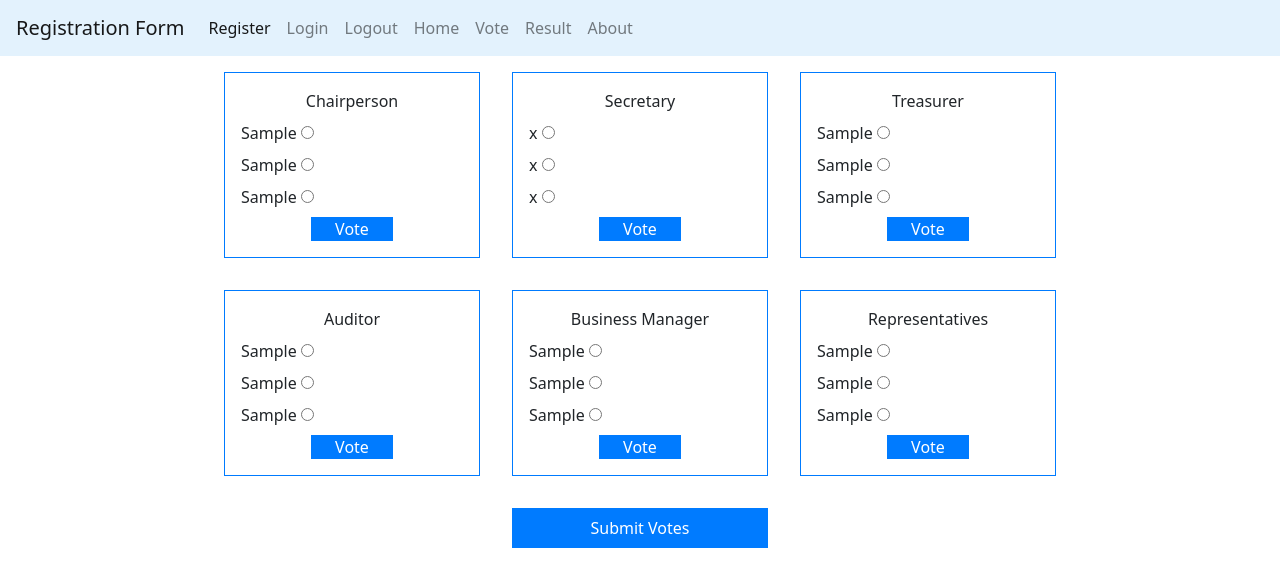
After one commit to Fynmn/voting-system, a Flask app: template templates/vote.html in a window 1280 px wide. The commit adds this page. Shown: the top 587 px of the page. Run offline with Flask 2, Linux system fonts and the light colour scheme; the template is opened without the code that fills it: most values are stand-ins (such as "Sample title", 1, 10 or a date in 2020); some libraries are stand-ins or nearby versions.

Commit message:
Add voting page

```diff
--- a/app.py
+++ b/app.py
@@ -159,6 +159,49 @@ def admin_logout():
         return render_template('admin_login.html')
 
 
+@app.route("/vote", methods=["POST", "GET"])
+def vote():
+    if "email" in session:
+        candidates_records = db.candidates
+
+        #query all positions
+        chairperson = candidates_records.distinct("chairperson") #query all documents with chairperson key
+        secretary = candidates_records.distinct("secretary")
+        treasurer = candidates_records.distinct("treasurer")
+        auditor = candidates_records.distinct("auditor")
+        business_manager = candidates_records.distinct("business_manager")
+        representative = candidates_records.distinct("representative")
+
+
+        if request.method=="POST":
+            if "chairperson_submit_btn" in request.form:
+                chairperson_vote = request.form.get("chairperson")
+                print(chairperson_vote)
+            if "secretary_submit_btn" in request.form:
+                secretary_vote = request.form.get("secretary")
+                print(secretary_vote)
+            if "treasurer_submit_btn" in request.form:
+                treasurer_vote = request.form.get("treasurer")
+                print(treasurer_vote)
+            if "auditor_submit_btn" in request.form:
+                auditor_vote = request.form.get("auditor")
+                print(auditor_vote)
+            if "business_manager_submit_btn" in request.form:
+                business_manager_vote = request.form.get("business_manager")
+                print(business_manager_vote)
+            if "representative_submit_btn" in request.form:
+                representative_vote = request.form.get("representative")
+                print(representative_vote)
+
+        return render_template('vote.html', chairperson1=chairperson[0], chairperson2=chairperson[1], chairperson3=chairperson[2],
+        secretary1=secretary[0], secretary2=secretary[1], secretary3=secretary[2],
+        treasurer1=treasurer[0], treasurer2=treasurer[1], treasurer3=treasurer[2],
+        auditor1=auditor[0], auditor2=auditor[1], auditor3=auditor[2],
+        business_manager1=business_manager[0], business_manager2=business_manager[1], business_manager3=business_manager[2],
+        representative1=representative[0], representative2=representative[1], representative3=representative[2])
+    else:
+        return redirect(url_for("login"))
+
 #end of code to run it
 if __name__ == "__main__":
   app.run(debug=True)
--- a/templates/base.html
+++ b/templates/base.html
@@ -4,7 +4,7 @@
 <head>
   <meta charset="utf-8">
 
-  <title>{% block title %}{%endblock %}</title>
+  <title>{% block title %}{% endblock %}</title>
 
   <link rel="stylesheet" href="/static/main.css">
   <link rel="stylesheet" href="https://stackpath.bootstrapcdn.com/bootstrap/4.5.0/css/bootstrap.min.css" integrity="sha384-9aIt2nRpC12Uk9gS9baDl411NQApFmC26EwAOH8WgZl5MYYxFfc+NcPb1dKGj7Sk" crossorigin="anonymous">
@@ -43,7 +43,7 @@
       <li class="nav-item"><a href="/login" class="nav-link">Login</a></li>
       <li class="nav-item"><a href="/logout" class="nav-link">Logout</a></li>
       <li class="nav-item"><a href="/logged_in" class="nav-link">Home</a></li>
-      <li class="nav-item"><a href="#" class="nav-link">Vote</a></li>
+      <li class="nav-item"><a href="/vote" class="nav-link">Vote</a></li>
       <li class="nav-item"><a href="#" class="nav-link">Result</a></li>
       <li class="nav-item"><a href="#" class="nav-link">About</a></li>
     </ul>
--- /dev/null
+++ b/templates/vote.html
@@ -0,0 +1,100 @@
+{% extends "base.html" %}
+{% block title %}Vote Now!{% endblock %}
+
+{% block content %}
+
+
+<div class="grid justify-center">
+    <div class="d-inline-flex">
+        <div class="border border-primary w-64 m-3 p-3">
+            <form method="POST">
+                <div class="text-center"><label for="">Chairperson</label></div>
+
+                <label for="candidate1">{{ chairperson1 }}</label>
+                <input type="radio" id="candidate1" name="chairperson" value="{{ chairperson1 }}" required><br>
+                <label for="candidate2">{{ chairperson2 }}</label>
+                <input type="radio" id="candidate2" name="chairperson" value="{{ chairperson2}}" required><br>
+                <label for="candidate3">{{ chairperson3 }}</label>
+                <input type="radio" id="candidate3" name="chairperson" value="{{chairperson3}}" required>
+                <div class="text-center"><input id="chairperson_submit_btn" type="submit" name="chairperson_submit_btn" class="btn-primary px-4" value="Vote"></div>
+              </form>
+        </div>
+        <div class="border border-primary w-64 m-3 p-3">
+            <form method="POST">
+                <div class="text-center"><label for="">Secretary</label></div>
+
+                <label for="candidate1">{{ secretary1 }}</label>
+                <input type="radio" id="candidate1" name="secretary" value="{{ secretary1 }}" required><br>
+                <label for="candidate2">{{ secretary2 }}</label>
+                <input type="radio" id="candidate2" name="secretary" value="{{ secretary2 }}" required><br>
+                <label for="candidate3">{{ secretary3 }}</label>
+                <input type="radio" id="candidate3" name="secretary" value="{{ secretary3 }}" required>
+                <div class="text-center"><input id="secretary_submit_btn" type="submit" name="secretary_submit_btn" class="btn-primary px-4" value="Vote"></div>
+              </form>
+        </div>
+        <div class="border border-primary w-64 m-3 p-3">
+            <form method="POST">
+                <div class="text-center"><label for="">Treasurer</label></div>
+
+                <label for="candidate1">{{ treasurer1 }}</label>
+                <input type="radio" id="candidate1" name="treasurer" value="{{ treasurer1 }}" required><br>
+                <label for="candidate2">{{ treasurer2 }}</label>
+                <input type="radio" id="candidate2" name="treasurer" value="{{ treasurer2 }}" required><br>
+                <label for="candidate3">{{ treasurer3 }}</label>
+                <input type="radio" id="candidate3" name="treasurer" value="{{ treasurer3 }}" required>
+                <div class="text-center"><input id="treasurer_submit_btn" type="submit" name="treasurer_submit_btn" class="btn-primary px-4" value="Vote"></div>
+              </form>
+        </div>
+
+    </div>
+
+    <!-- 2ND ROW -->
+    <div class="d-inline-flex">
+        <div class="border border-primary w-64 m-3 p-3">
+            <form method="POST">
+                <div class="text-center"><label for="">Auditor</label></div>
+
+                <label for="candidate1">{{ auditor1 }}</label>
+                <input type="radio" id="candidate1" name="auditor" value="{{ auditor1 }}" required><br>
+                <label for="candidate2">{{ auditor2 }}</label>
+                <input type="radio" id="candidate2" name="auditor" value="{{ auditor2 }}" required><br>
+                <label for="candidate3">{{ auditor3 }}</label>
+                <input type="radio" id="candidate3" name="auditor" value="{{ auditor3 }}" required>
+                <div class="text-center"><input id="auditor_submit_btn" type="submit" name="auditor_submit_btn" class="btn-primary px-4" value="Vote"></div>
+              </form>
+        </div>
+        <div class="border border-primary w-64 m-3 p-3">
+            <form method="POST">
+                <div class="text-center"><label for="">Business Manager</label></div>
+
+                <label for="candidate1">{{ business_manager1 }}</label>
+                <input type="radio" id="candidate1" name="business_manager" value="{{ business_manager1 }}" required><br>
+                <label for="candidate2">{{ business_manager2 }}</label>
+                <input type="radio" id="candidate2" name="business_manager" value="{{ business_manager2 }}" required><br>
+                <label for="candidate3">{{ business_manager3 }}</label>
+                <input type="radio" id="candidate3" name="business_manager" value="{{ business_manager3 }}" required>
+                <div class="text-center"><input id="business_manager_submit_btn" type="submit" name="business_manager_submit_btn" class="btn-primary px-4" value="Vote"></div>
+              </form>
+        </div>
+        <div class="border border-primary w-64 m-3 p-3">
+            <form method="POST">
+                <div class="text-center"><label for="">Representatives</label></div>
+
+                <label for="candidate1">{{ representative1 }}</label>
+                <input type="radio" id="candidate1" name="representative" value="{{ representative1 }}" required><br>
+                <label for="candidate2">{{ representative2 }}</label>
+                <input type="radio" id="candidate2" name="representative" value="{{ representative2 }}" required><br>
+                <label for="candidate3">{{ representative3 }}</label>
+                <input type="radio" id="candidate3" name="representative" value="{{ representative3 }}" required>
+                <div class="text-center"><input id="representative_submit_btn" type="submit" name="representative_submit_btn" class="btn-primary px-4" value="Vote"></div>
+              </form>
+        </div>
+
+    </div>
+
+    <div class="m-3 grid">
+        <button class="btn-primary mx-72 py-2">Submit Votes</button>
+    </div>
+</div>
+
+{% endblock %}
```
Also changed, not shown: templates/home_base.html (added, +13 -0 lines), templates/vote1.html (added, +42 -0 lines).
